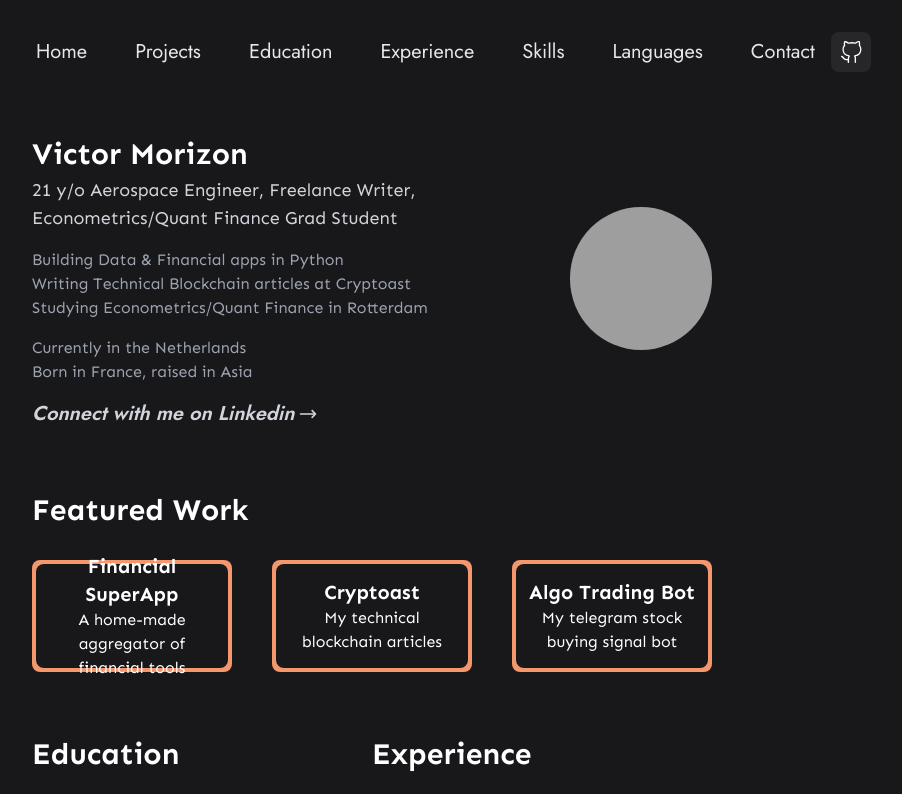
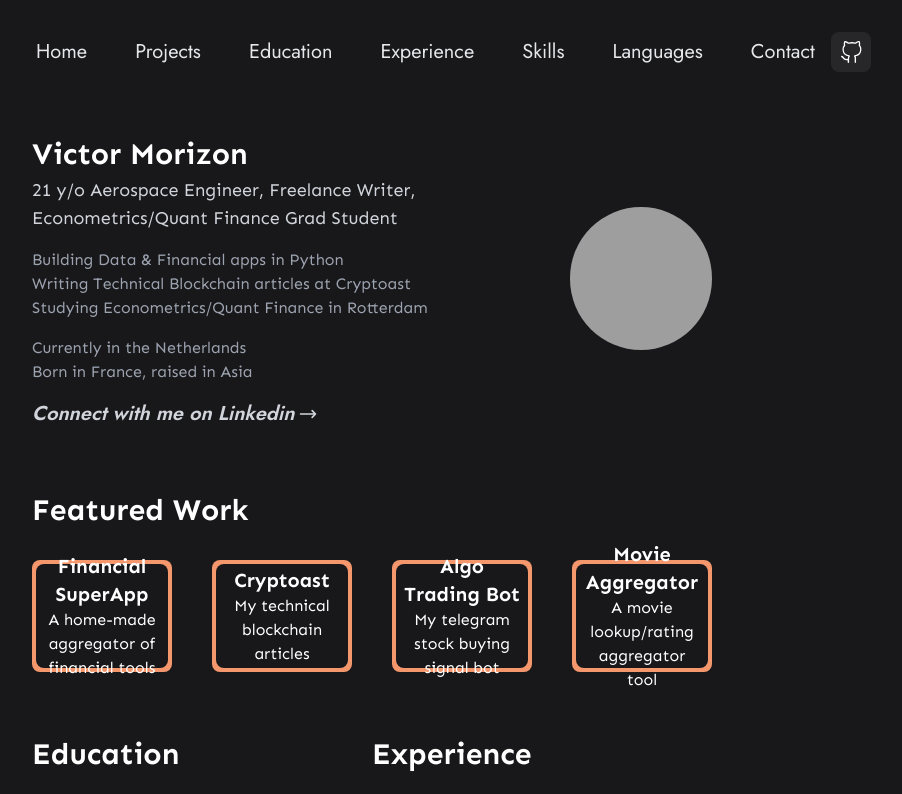
Before and after one commit to 0xVict0r/portfolio-website, a Next.js app: page / in a window 1280 px wide. Shown: the top 794 px of the page, without its empty margins (268-1170 px from the left). Built offline with nearby package versions, Linux system fonts and the light colour scheme; grey boxes are pictures that could not be loaded.

Commit message:
added link to movie app

```diff
--- a/components/Sections/Projects.section.tsx
+++ b/components/Sections/Projects.section.tsx
@@ -45,6 +45,20 @@ const Projects: NextComponentType = () => {
             </div>
           </a>
         </Link>
+
+        <Link href="https://www.movie-app.morizon.dev/" passHref>
+          <a
+            className="h-[7rem] w-[14rem] cursor-pointer rounded-lg bg-project p-1 text-white duration-100 hover:scale-105"
+            target="_blank"
+            rel="noopener noreferrer"
+          >
+            <div className="flex h-full w-full flex-col items-center justify-center rounded-lg bg-primary px-2 text-center font-medium">
+              <p className="text-xl font-semibold">Movie Aggregator</p>
+              <p>A movie lookup/rating aggregator tool </p>
+            </div>
+          </a>
+        </Link>
+
       </div>
     </div>
   );
```
